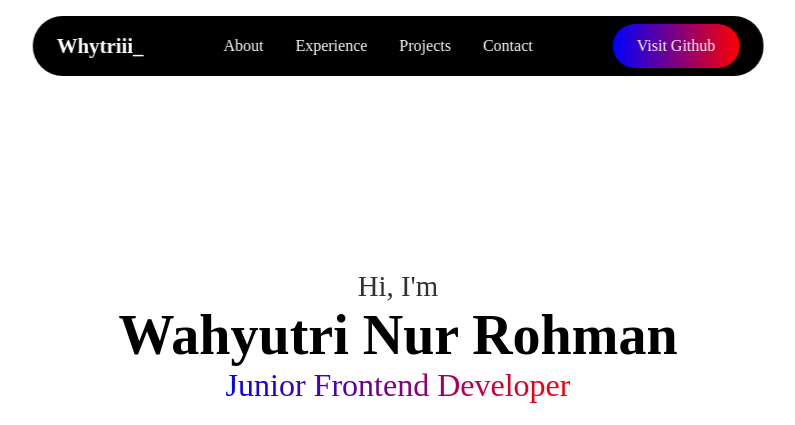
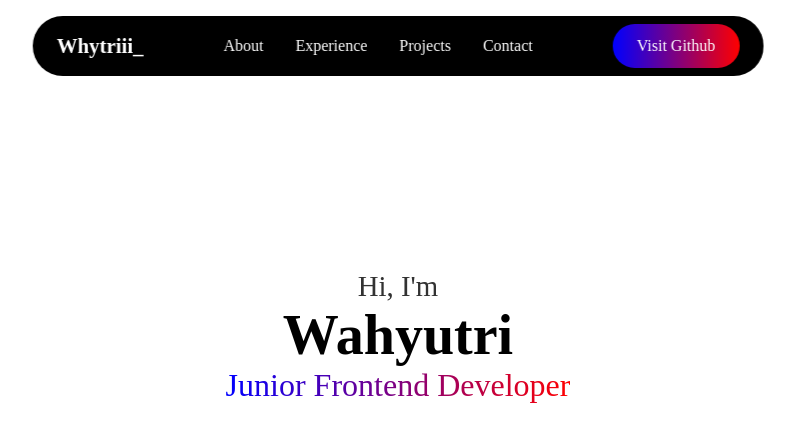
Before and after one commit to KIMPOLcode/LATIAN-CI-CD, a plain HTML site: page index.html in a window 1280 px wide. Shown: the top 425 px of the page, without its empty margins (242-1037 px from the left). Drawn offline with Linux system fonts and the light colour scheme; files whose address does not match are found by name.

Commit message:
update nama

```diff
--- a/index.html
+++ b/index.html
@@ -33,7 +33,7 @@
         <div class="info-box">
           <div class="text">
             <h3>Hi, I'm</h3>
-            <h1>Wahyutri Nur Rohman</h1>
+            <h1>Wahyutri</h1>
             <span>Junior Frontend Developer</span>
           </div>
           <div class="btn-group">
```
Also changed, not shown: img/mee.jpg (deleted), 2 other files.
